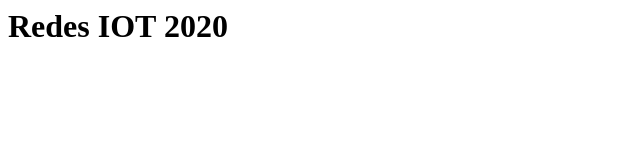
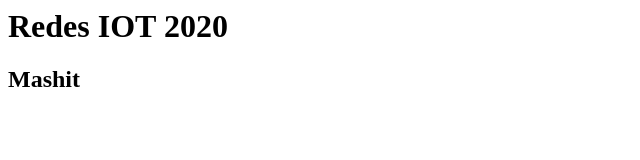
Before and after one commit to Gairaud/Redes-IOT-, a plain HTML site: page Implentacion de Hardware/index.html in a window 1280 px wide. Shown: the whole page, without its empty margins (0-640 px from the left). Drawn offline with Linux system fonts and the light colour scheme.

Commit message:
Update index.html

```diff
--- a/Implentacion de Hardware/index.html
+++ b/Implentacion de Hardware/index.html
@@ -1 +1,2 @@
 <h1>Redes IOT 2020</h1>
+<h2>Mashit</h2>
```
